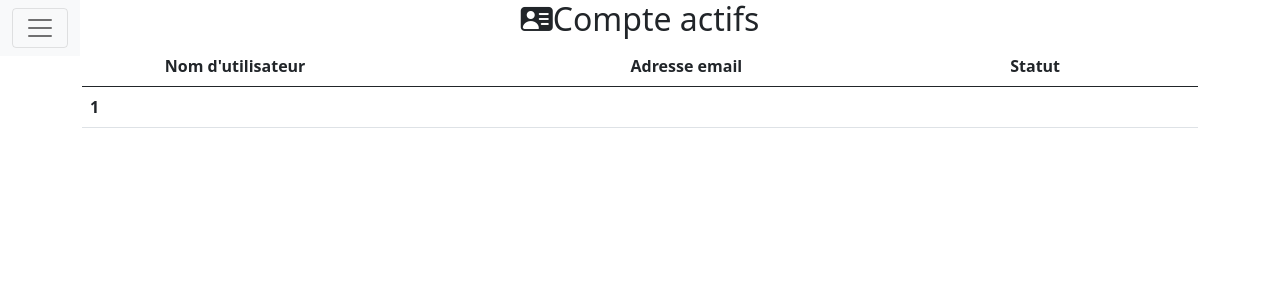
After one commit to Taymegh/tayshift, a PHP site: page /Admin/admin.php in a window 1280 px wide. The commit adds this page. Shown: the top 300 px of the page. Run offline with PHP 8.4, Linux system fonts and the light colour scheme; data comes from the database, SQL or seed files in the repository; both versions use the stored data as it was after the commit; lists and menus that the app fills with data are empty.

Commit message:
Page administrateur

```diff
--- /dev/null
+++ b/Admin/Style/admin.css
@@ -0,0 +1,7 @@
+.offcanvas{
+    background-color: #41c1ba;
+}
+
+.actifs{
+    visibility: visible;
+}
--- /dev/null
+++ b/Admin/admin.php
@@ -0,0 +1,106 @@
+<!DOCTYPE html>
+<html lang="en">
+<head>
+    <meta charset="UTF-8">
+    <meta name="viewport" content="width=device-width, initial-scale=1.0">
+    <title>Tayshift</title>
+    <link href="../bootstrap-5.0.2-dist/css/bootstrap.min.css" rel="stylesheet">
+    <link rel="stylesheet" href="https://cdnjs.cloudflare.com/ajax/libs/bootstrap-icons/1.10.3/font/bootstrap-icons.min.css">
+    <link rel="stylesheet" href="Style/admin.css">
+</head>
+<body>
+
+<nav class="navbar navbar-light bg-light position-absolute top-0 start-0">
+    <div class="container-fluid">
+    <button class="navbar-toggler" type="button" data-bs-toggle="offcanvas" data-bs-target="#offcanvasNavbar">
+        <span class="navbar-toggler-icon"></span>
+    </button>
+    </div>
+
+    <div class="offcanvas offcanvas-start" tabindex="1" id="offcanvasNavbar">
+    <div class="offcanvas-header">
+        <h5 class="offcanvas-title">Menu</h5>
+        <button type="button" class="btn-close" data-bs-dismiss="offcanvas"></button>
+    </div>
+
+    <div class="offcanvas-body">
+        <ul class="navbar-nav d-flex flex-column" style="height: 100%;">
+
+            <li class="nav-item h3">
+                <input class="form-control mr-sm-2" type="search" placeholder="Rechercher">
+            </li>
+
+
+
+            <li class="nav-item">
+                <a class="nav-link h3" href="#">
+                    <i class="bi bi-command"></i> Tableau de bord
+                </a>
+            </li>
+
+            <li class="nav-item">
+                <a class="nav-link h3" href="#">
+                    <i class="bi bi-people-fill"></i> Gestion des comptes
+                </a>
+            </li>
+
+            <li class="nav-item">
+                <a class="nav-link h3" href="#">
+                    <i class="bi bi-person-fill"></i> Profil
+                </a>
+            </li>
+
+            <li class="nav-item">
+                <a class="nav-link h3" href="#">
+                    <i class="bi bi-gear-fill"></i> Paramètres
+                </a>
+            </li>
+
+
+            <li class="nav-item mt-auto">
+                <a class="nav-link h3" href="../Home/index.php">
+                    <i class="bi bi-box-arrow-in-right"></i> Deconnexion
+                </a>
+            </li>
+        </ul>
+    </div>
+    </div>
+</nav>
+
+<div class="container actifs">
+    <div class="row">
+        <div class="col d-flex justify-content-center align-items-center">
+            <i class="bi bi-person-vcard-fill h2"></i> <h2>Compte actifs</h2>
+        </div>
+    </div>
+<table class="table">
+  <thead>
+    <tr>
+      <th scope="col"></th>
+      <th scope="col">Nom d'utilisateur</th>
+      <th scope="col">Adresse email</th>
+      <th scope="col">Statut</th>
+    </tr>
+  </thead>
+  <tbody>
+    <tr>
+      <th scope="row">1</th>
+      <td></td>
+      <td></td>
+      <td></td>
+    </tr>
+
+  </tbody>
+</table>
+<?php
+            include("../Data/connectDataBase.php");
+
+?>
+</div>
+
+
+<script src="../bootstrap-5.0.2-dist/js/bootstrap.bundle.min.js"></script>
+
+
+</body>
+</html>
--- a/Register/register.php
+++ b/Register/register.php
@@ -30,7 +30,7 @@
             else {
                 $hashedPassword = password_hash($password, PASSWORD_DEFAULT);
 
-                $stmt = $conn->prepare('INSERT INTO registration_requests (username, email, passwd, status) VALUES (:username, :email, :passwd, :status)');
+                $stmt = $conn->prepare('INSERT INTO registrationsRequests (username, email, passwd, status) VALUES (:username, :email, :passwd, :status)');
                 $stmt->bindValue(':username', $username, SQLITE3_TEXT);
                 $stmt->bindValue(':email', $email, SQLITE3_TEXT);
                 $stmt->bindValue(':passwd', $hashedPassword, SQLITE3_TEXT);
```
Also changed, not shown: Admin/dataBase.db (added).
